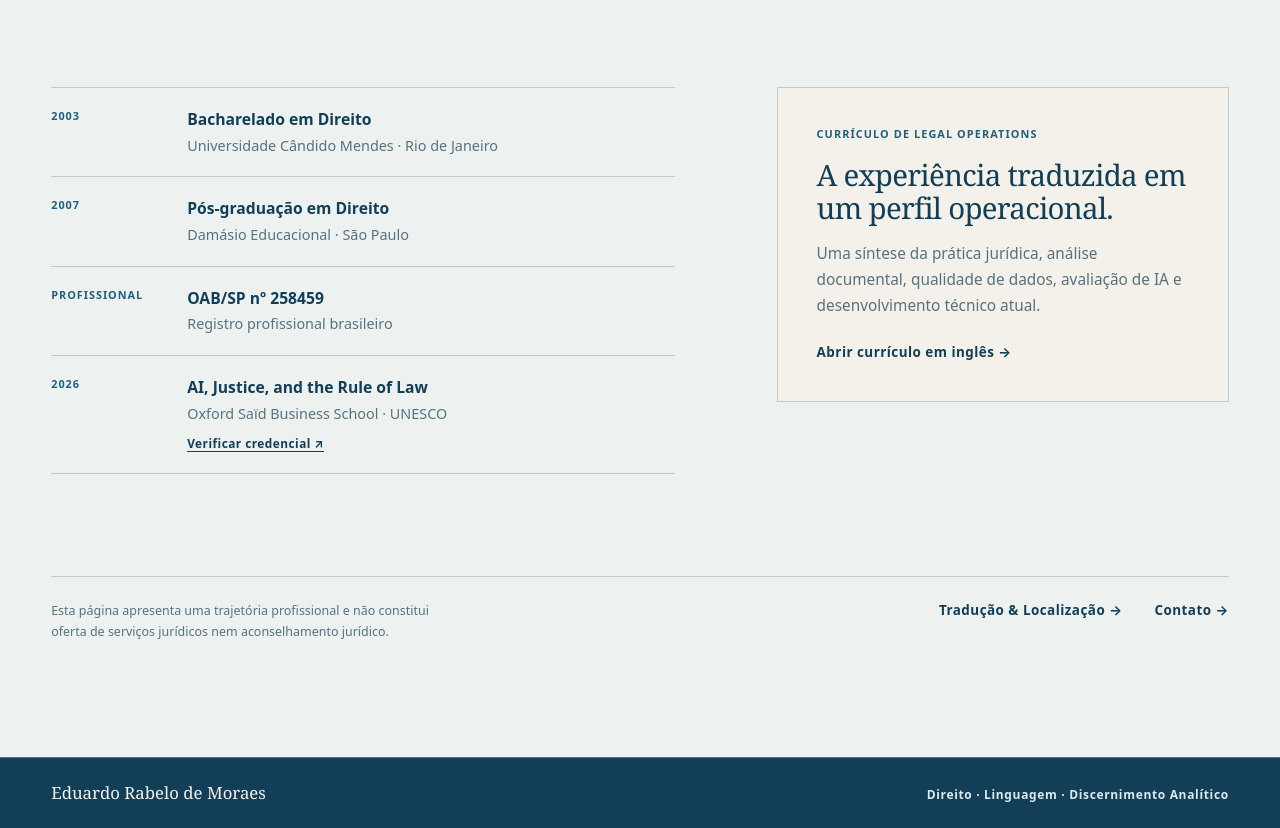
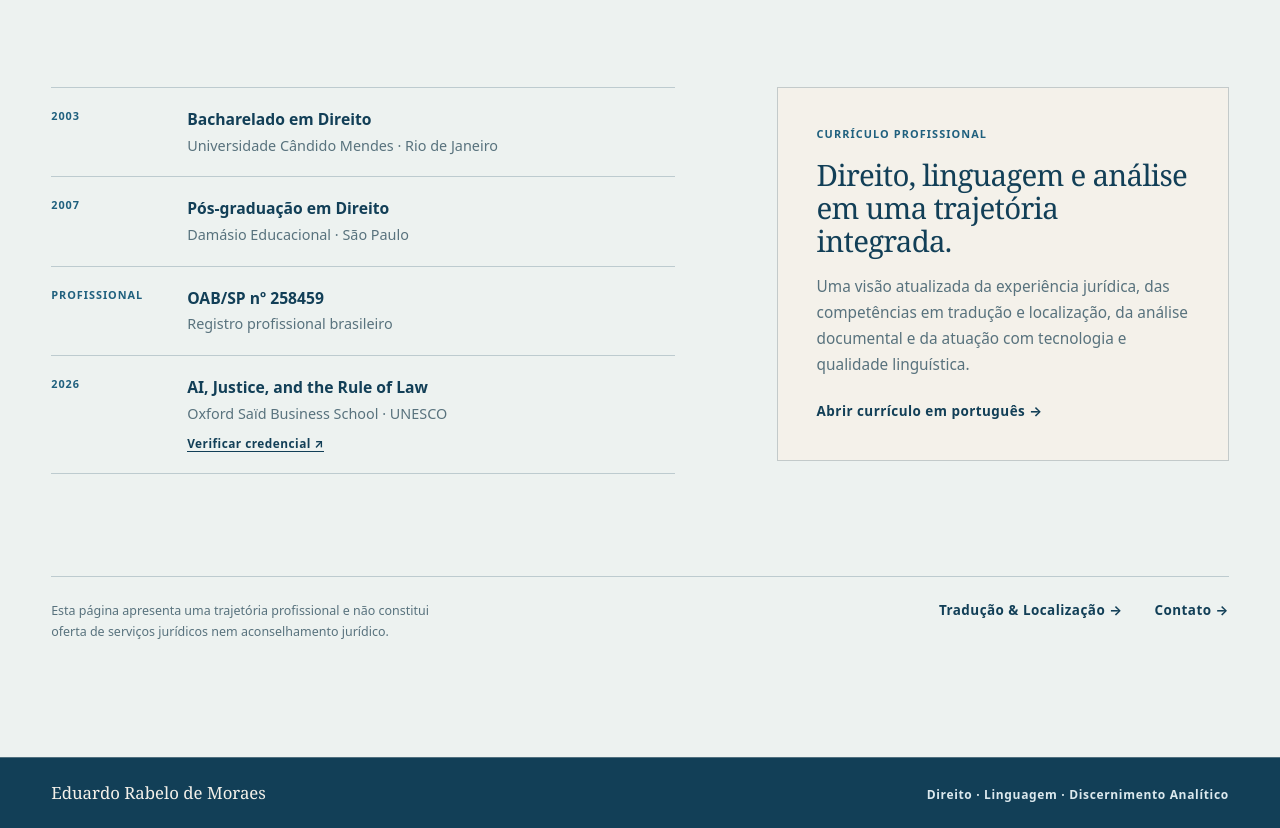
Before and after one commit to eduardorabelodemoraes-byte/eduardo-rabelo-de-moraes-website, a plain HTML site: page pt-br/legal-practice/index.html in a window 1280 px wide. Shown: the part 5400-6228 px from the top of the page. Drawn offline with Linux system fonts and the light colour scheme.

Commit message:
Link Portuguese legal page to current professional resume

```diff
--- a/pt-br/legal-practice/index.html
+++ b/pt-br/legal-practice/index.html
@@ -182,10 +182,10 @@
             <div><dt>2026</dt><dd><strong>AI, Justice, and the Rule of Law</strong><span>Oxford Saïd Business School · UNESCO</span><a class="legal-credential-link" href="https://eu.credential.net/cbbc29d1-2d1b-4549-b640-801d8286f06b" target="_blank" rel="noopener">Verificar credencial ↗</a></dd></div>
           </dl>
           <div class="legal-material">
-            <p class="legal-material__label">CURRÍCULO DE LEGAL OPERATIONS</p>
-            <h3>A experiência traduzida em um perfil operacional.</h3>
-            <p>Uma síntese da prática jurídica, análise documental, qualidade de dados, avaliação de IA e desenvolvimento técnico atual.</p>
-            <a href="/materials/legal-operations-resume.pdf" target="_blank" rel="noopener">Abrir currículo em inglês →</a>
+            <p class="legal-material__label">CURRÍCULO PROFISSIONAL</p>
+            <h3>Direito, linguagem e análise em uma trajetória integrada.</h3>
+            <p>Uma visão atualizada da experiência jurídica, das competências em tradução e localização, da análise documental e da atuação com tecnologia e qualidade linguística.</p>
+            <a href="/materials/pt-br/resume.pdf" target="_blank" rel="noopener" hreflang="pt-BR">Abrir currículo em português →</a>
           </div>
         </div>
         <div class="legal-next">
```
